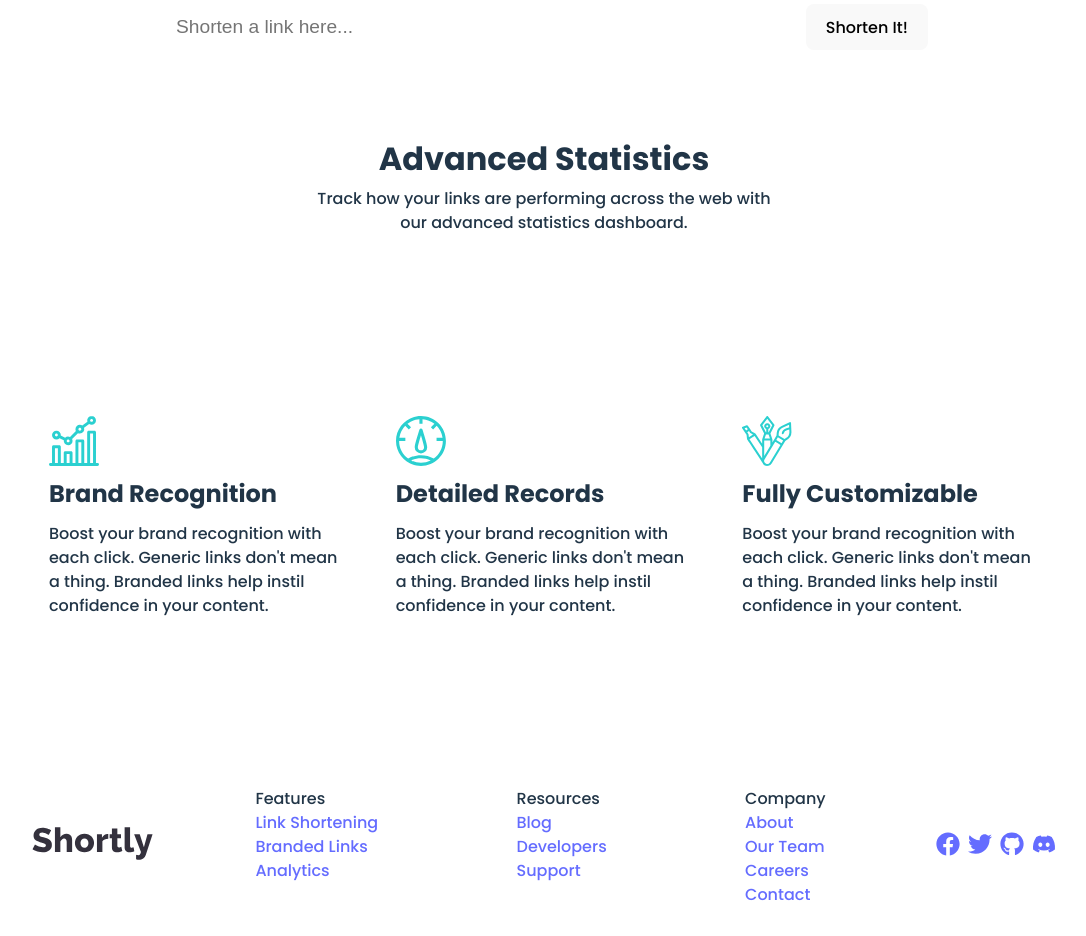
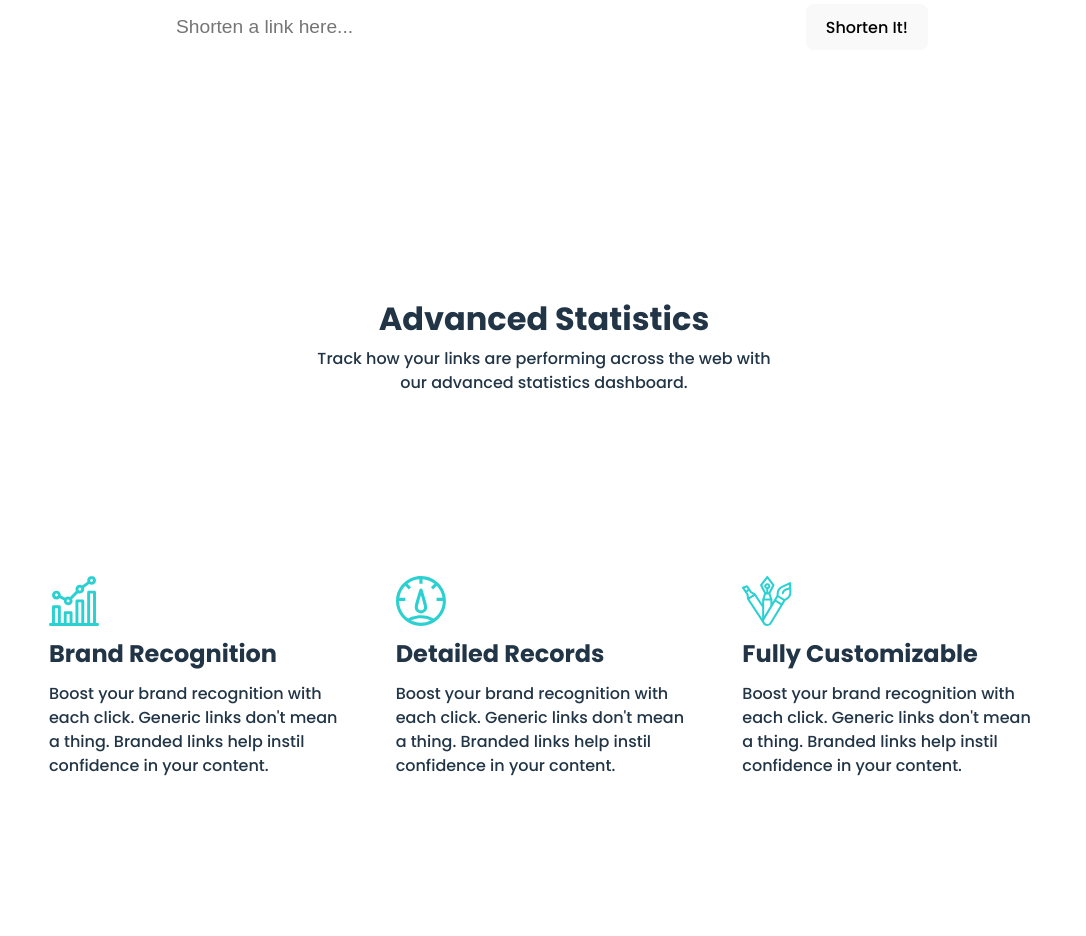
Before and after one commit to AakashSahani/urlshortener, a React (Vite) app in the folder frontend/: page / in a window 1280 px wide. Shown: the part 780-1716 px from the top of the page, without its empty margins (96-1182 px from the left). Built offline with nearby package versions, Linux system fonts and the light colour scheme.

Commit message:
Updated short link list and styling

```diff
--- a/frontend/index.html
+++ b/frontend/index.html
@@ -4,7 +4,7 @@
 		<meta charset="UTF-8" />
 		<link rel="icon" type="image/svg+xml" href="/vite.svg" />
 		<meta name="viewport" content="width=device-width, initial-scale=1.0" />
-    <title>Vite + React</title>
+		<title>Shortly</title>
 	</head>
 	<body>
 		<div id="root"></div>
--- a/frontend/package.json
+++ b/frontend/package.json
@@ -10,7 +10,8 @@
   },
   "dependencies": {
     "react": "^18.2.0",
-    "react-dom": "^18.2.0"
+    "react-dom": "^18.2.0",
+    "uuid": "^9.0.0"
   },
   "devDependencies": {
     "@types/react": "^18.0.26",
--- a/frontend/src/components/UrlShortener/UrlShortener.css
+++ b/frontend/src/components/UrlShortener/UrlShortener.css
@@ -22,3 +22,26 @@ form input {
 form button {
 	height: 50%;
 }
+
+.result {
+	display: flex;
+	flex-direction: column;
+	flex: 1;
+	justify-content: center;
+	align-items: center;
+	min-height: 6rem;
+	width: 80vw;
+	margin: 4rem auto;
+	padding: 0 10%;
+}
+
+.result li {
+	border: 1px solid white;
+	margin: 0.5rem auto;
+	width: 100%;
+	display: flex;
+	justify-content: space-between;
+	align-items: center;
+	text-align: left;
+	padding: 0.5rem;
+}
--- a/frontend/src/components/UrlShortener/UrlShortener.jsx
+++ b/frontend/src/components/UrlShortener/UrlShortener.jsx
@@ -1,9 +1,10 @@
 import React, { useState } from 'react';
+import { v4 as uuidv4 } from 'uuid';
 import './UrlShortener.css';
 
 function UrlShortener() {
 	const [url, setUrl] = useState('');
-	const [result, setResult] = useState('');
+	const [result, setResult] = useState([]);
 
 	const handleChange = (e) => {
 		setUrl(e.currentTarget.value);
@@ -11,7 +12,6 @@ function UrlShortener() {
 
 	const handleSubmit = (e) => {
 		e.preventDefault();
-		console.log(url);
 		shortenUrl(url);
 		setUrl((u) => '');
 	};
@@ -20,7 +20,18 @@ function UrlShortener() {
 		const data = await fetch(`https://api.shrtco.de/v2/shorten?url=${url}`)
 			.then((res) => res.json())
 			.then((data) => data);
-		setResult(data.result.full_short_link);
+		setResult([
+			...result,
+			{ id: uuidv4(), url: url, shortlink: data.result.full_short_link },
+		]);
+	};
+
+	const copyContent = async (text) => {
+		try {
+			await navigator.clipboard.writeText(text);
+		} catch (error) {
+			console.log('Failed to Copy: ', error);
+		}
 	};
 
 	return (
@@ -36,7 +47,23 @@ function UrlShortener() {
 				/>
 				<button type="submit">Shorten It!</button>
 			</form>
-			{result != '' && <a href={result}>{result}</a>}
+			<ul className="result">
+				{result.length > 0 ? (
+					result.map((res) => (
+						<li key={res.id}>
+							<a href={res.url} target="_blank" rel="noopener noreferrer">
+								{res.url}
+							</a>
+							<a href={res.shortlink} target="_blank" rel="noopener noreferrer">
+								{res.shortlink}
+							</a>
+							<button onClick={copyContent(res.shortlink)}>Copy!</button>
+						</li>
+					))
+				) : (
+					<></>
+				)}
+			</ul>
 		</>
 	);
 }
```
Also changed, not shown: 1 other file (tests, documents, lock files or other folders). Lines whose indentation alone changed are shown as unchanged.
